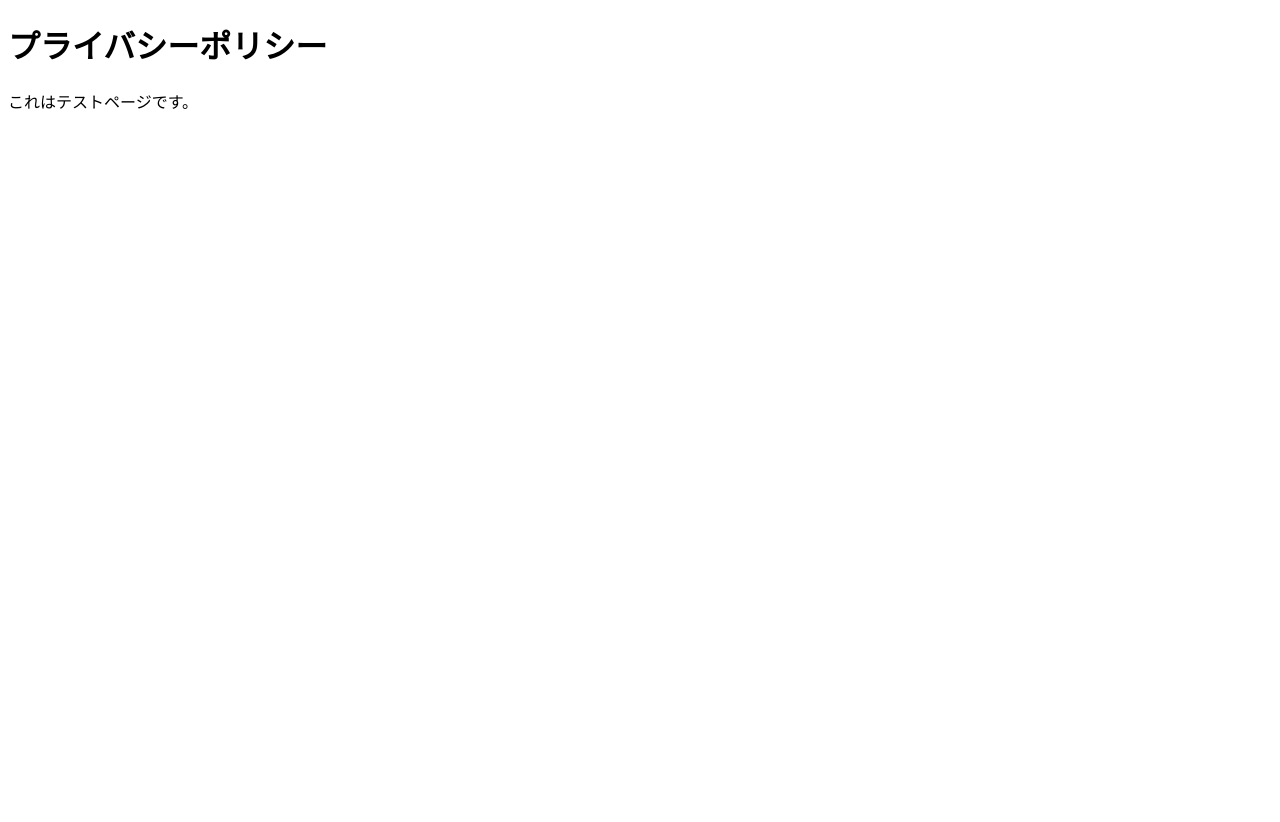
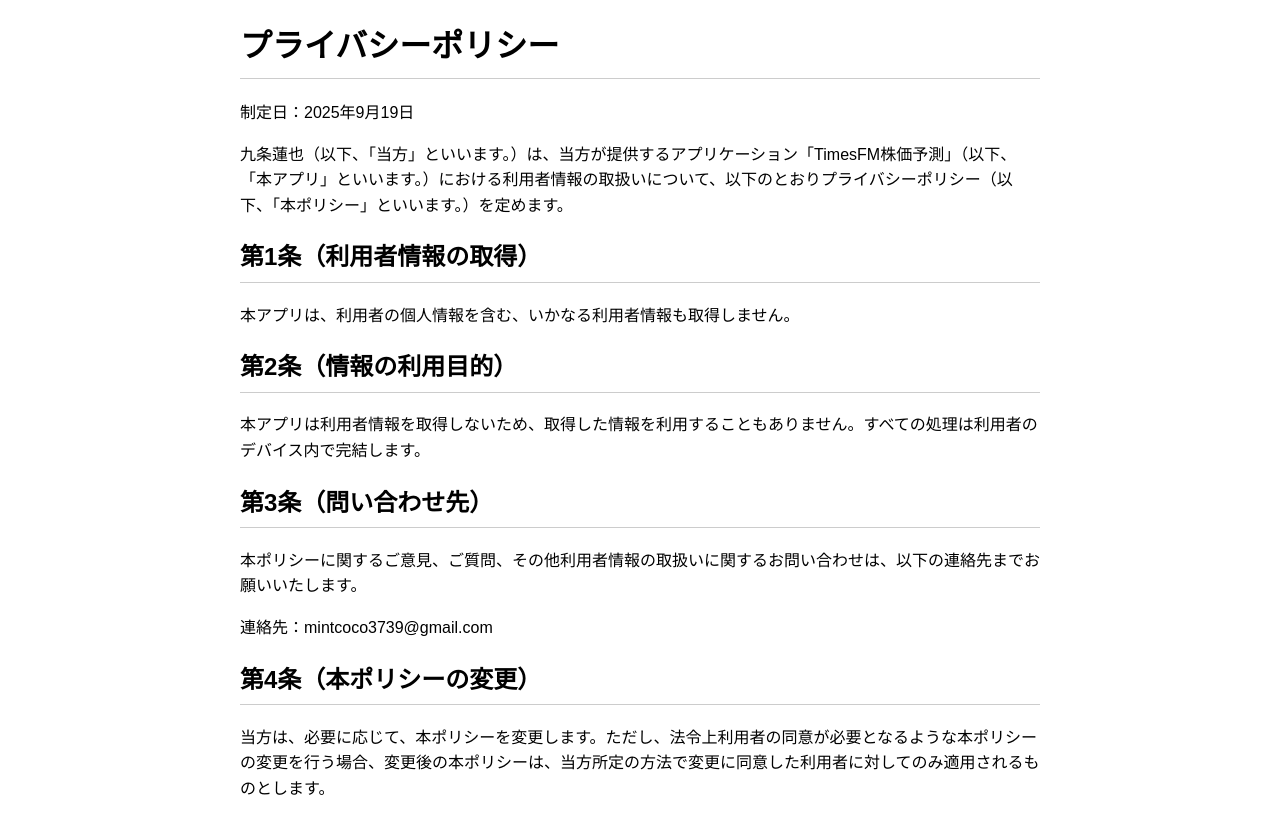
Before and after one commit to shu-sophia/TimesFM-, a plain HTML site: page index.html in a window 1280 px wide. Before the commit the page ends 800 px from the top, so only its background shows below. Drawn offline with Linux system fonts and the light colour scheme.

Commit message:
Update index.html

```diff
--- a/index.html
+++ b/index.html
@@ -2,10 +2,45 @@
 <html lang="ja">
 <head>
   <meta charset="UTF-8">
+  <meta name="viewport" content="width=device-width, initial-scale=1.0">
   <title>プライバシーポリシー</title>
+  <style>
+    body { font-family: sans-serif; line-height: 1.6; max-width: 800px; margin: 20px auto; padding: 0 15px; }
+    h1, h2 { border-bottom: 1px solid #ccc; padding-bottom: 5px; }
+  </style>
 </head>
 <body>
+
   <h1>プライバシーポリシー</h1>
-  <p>これはテストページです。</p>
+
+  <p>制定日：2025年9月19日</p>
+
+  <p>
+    九条蓮也（以下、「当方」といいます。）は、当方が提供するアプリケーション「TimesFM株価予測」（以下、「本アプリ」といいます。）における利用者情報の取扱いについて、以下のとおりプライバシーポリシー（以下、「本ポリシー」といいます。）を定めます。
+  </p>
+
+  <h2>第1条（利用者情報の取得）</h2>
+  <p>
+    本アプリは、利用者の個人情報を含む、いかなる利用者情報も取得しません。
+  </p>
+
+  <h2>第2条（情報の利用目的）</h2>
+  <p>
+    本アプリは利用者情報を取得しないため、取得した情報を利用することもありません。すべての処理は利用者のデバイス内で完結します。
+  </p>
+
+  <h2>第3条（問い合わせ先）</h2>
+  <p>
+    本ポリシーに関するご意見、ご質問、その他利用者情報の取扱いに関するお問い合わせは、以下の連絡先までお願いいたします。
+  </p>
+  <p>
+    連絡先：mintcoco3739@gmail.com
+  </p>
+
+  <h2>第4条（本ポリシーの変更）</h2>
+  <p>
+    当方は、必要に応じて、本ポリシーを変更します。ただし、法令上利用者の同意が必要となるような本ポリシーの変更を行う場合、変更後の本ポリシーは、当方所定の方法で変更に同意した利用者に対してのみ適用されるものとします。
+  </p>
+
 </body>
 </html>
```
